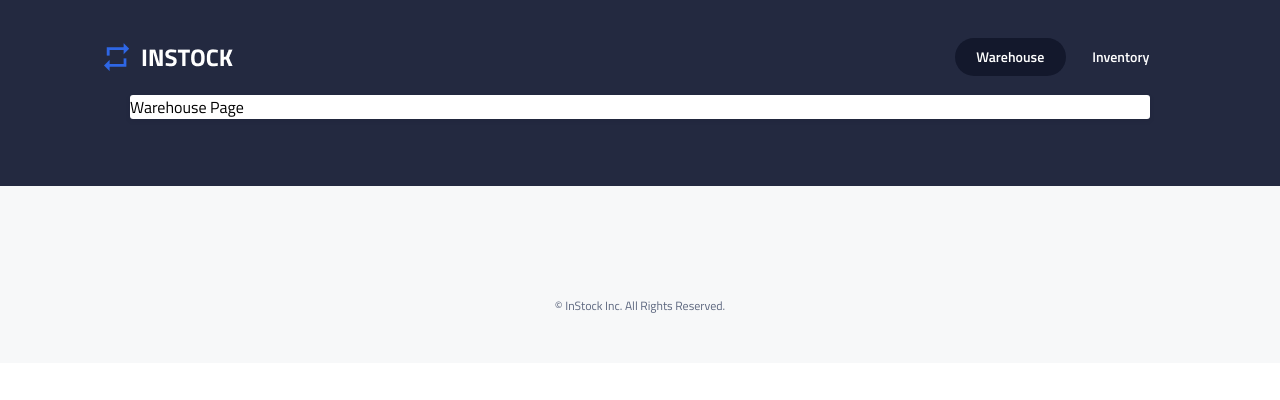
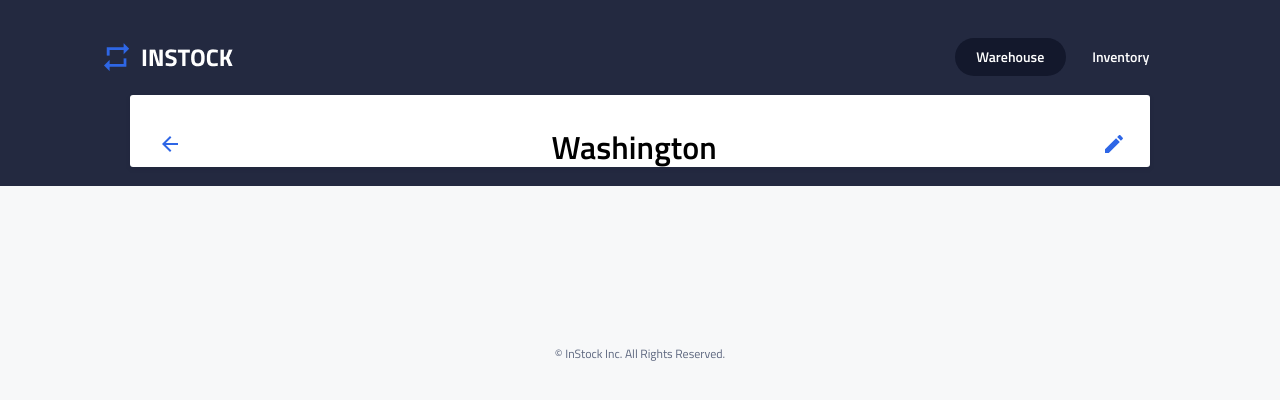
Before and after one commit to nicholas-hucal/instock-belle, a React (Create React App) app: page /add in a window 1280 px wide. Shown: the top 400 px of the page. Built offline with nearby package versions, Linux system fonts and the light colour scheme.

Commit message:
created the warehouse component header

```diff
--- a/src/pages/Warehouse/Warehouse.js
+++ b/src/pages/Warehouse/Warehouse.js
@@ -1,11 +1,24 @@
 import './Warehouse.scss';
+import React from 'react';
+import {Link} from "react-router-dom";
+import arrow from "../../assets/icons/arrow_back-24px.svg";
+import editPen from "../../assets/icons/edit-24px.svg";
 
-const Warehouse = () => {
+class Warehouse extends React.Component{
+  render(){
   return (
-    <section className='warehouse'>
-        Warehouse Page
-    </section>
-  )
+    <main className='warehouse'>
+      <section className="warehouse__header">
+        <Link to="/">
+          <img src={arrow} className="warehouse__header-icons" />
+        </Link>
+        <h1 className="warehouse__header-text">Washington</h1>
+        <Link to="/">
+          <img src={editPen} className="warehouse__header-icons" />
+        </Link>
+      </section>
+    </main>
+  )}
 }
 
 export default Warehouse
--- a/src/pages/Warehouse/Warehouse.scss
+++ b/src/pages/Warehouse/Warehouse.scss
@@ -2,5 +2,18 @@
 @use '../../styles/partials/mixins';
 
 .warehouse {
-
+    &__header{
+        display: flex;
+        justify-content: space-between;
+        align-items: center;
+        padding-top: 2rem;
+        padding-left: 1.75rem;
+        padding-right: 1.5rem;
+        &-icons{
+            // width: 10px;
+        }
+        &-text{
+            padding-right: 1rem;
+        }
+    }
 }
```
